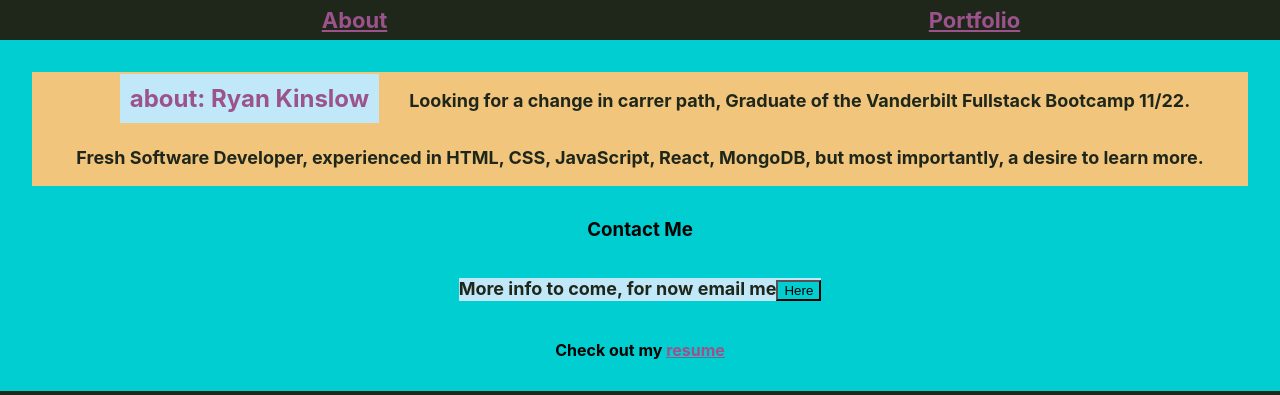
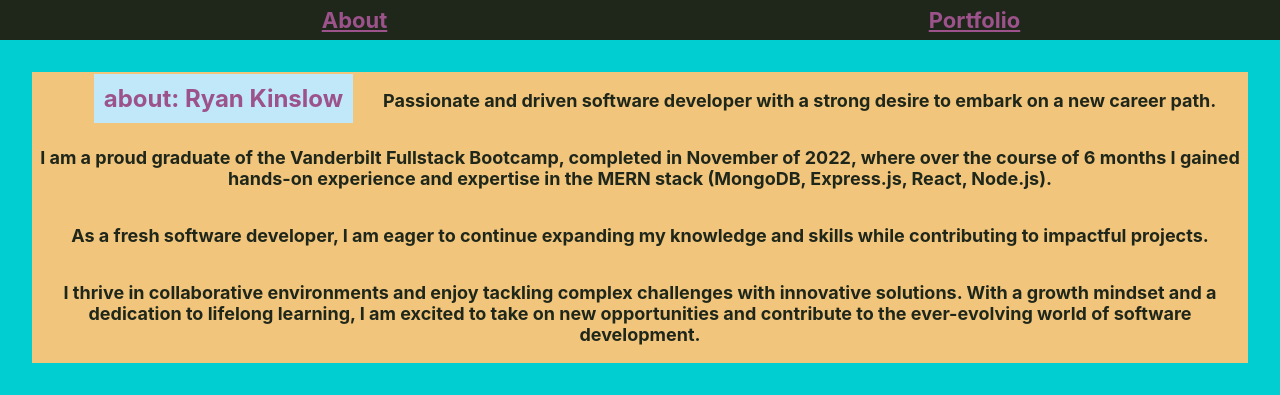
Before and after one commit to Apom311/my-portfolio, a React (Create React App) app: page / in a window 1280 px wide. Shown: the top 395 px of the page. Built offline with nearby package versions, Linux system fonts and the light colour scheme.

Commit message:
updated about me page

```diff
--- a/src/components/pages/About.js
+++ b/src/components/pages/About.js
@@ -7,12 +7,25 @@ function About() {
       <section id="about-section">
         <h1>about: Ryan Kinslow</h1>
         <p>
-          Looking for a change in carrer path, Graduate of the Vanderbilt
-          Fullstack Bootcamp 11/22.
+          Passionate and driven software developer with a strong desire to
+          embark on a new career path.
         </p>
         <p>
-          Fresh Software Developer, experienced in HTML, CSS, JavaScript, React,
-          MongoDB, but most importantly, a desire to learn more.
+          I am a proud graduate of the Vanderbilt Fullstack Bootcamp, completed
+          in November of 2022, where over the course of 6 months I gained
+          hands-on experience and expertise in the MERN stack (MongoDB,
+          Express.js, React, Node.js).
+        </p>
+        <p>
+          As a fresh software developer, I am eager to continue expanding my
+          knowledge and skills while contributing to impactful projects.
+        </p>
+        <p>
+          I thrive in collaborative environments and enjoy tackling complex
+          challenges with innovative solutions. With a growth mindset and a
+          dedication to lifelong learning, I am excited to take on new
+          opportunities and contribute to the ever-evolving world of software
+          development.
         </p>
       </section>
       <Contact />
```
